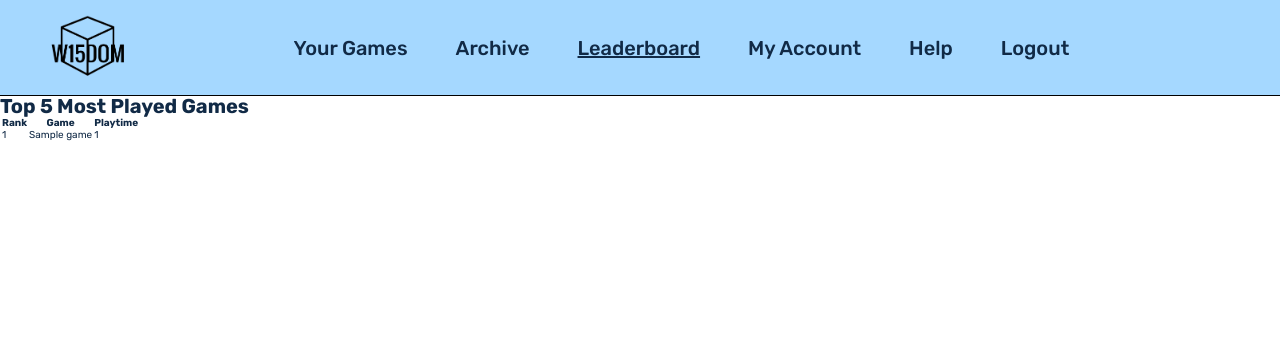
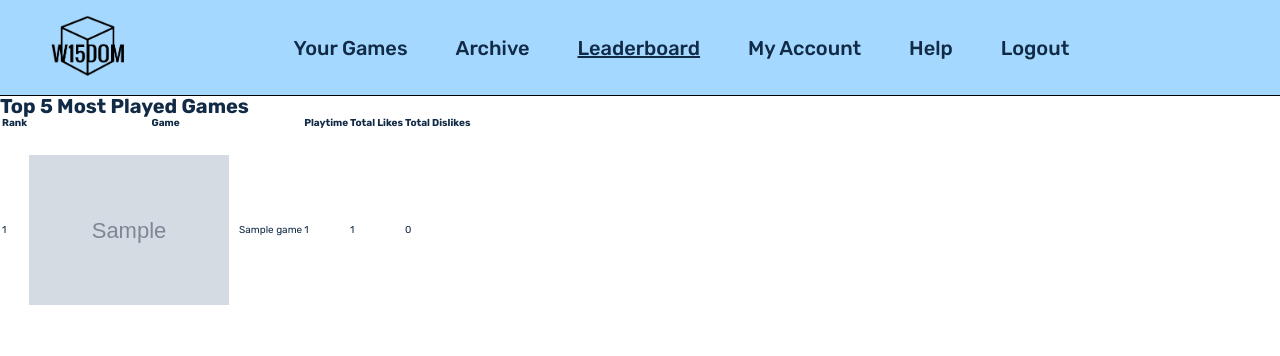
Before and after one commit to RyanSeidel/W15DOM, a Flask app: page /leaderboard in a window 1280 px wide. Shown: the top 356 px of the page. Run offline with Flask 3, Linux system fonts and the light colour scheme; a user stored in the database is signed in; tables that the repository leaves empty hold one stand-in row (values such as "Sample post"); grey boxes marked "Sample" are stand-in pictures; parts of the project's set-up code (start-up, migrations or seed data) failed here and were passed over; some libraries are stand-ins or nearby versions.

Commit message:
leader/edit
2/3 updated the leaderboard
trying to fix changes to edit but it wont work

```diff
--- a/website/static/css/style.css
+++ b/website/static/css/style.css
@@ -36,7 +36,7 @@
   position: relative;
   display: inline-block;
   text-decoration: none;
-  color: #112A46;
+  color: #112a46;
   font-weight: 500;
   font-size: 1.8rem;
   transition: all 0.3s;
@@ -57,25 +57,23 @@
   opacity: 1; /* Show the bullet on hover */
 }
 
-
 .main-nav-link:hover,
 .main-nav-link:active {
   text-decoration: underline;
   color: #fff;
 }
 
-
 .main-nav-link.nav-cta:link,
 .main-nav-link.nav-cta:visited {
   padding: 1.2rem 2.4rem;
   border-radius: 9px;
   color: #fff;
-  background-color: #112A46;
+  background-color: #112a46;
 }
 
 .main-nav-link.nav-cta:hover,
 .main-nav-link.nav-cta:active {
-  background-color: #112A46;
+  background-color: #112a46;
 }
 
 /**************************/
@@ -104,31 +102,29 @@
   margin-bottom: 6.4rem;
 }
 
-
 /**************************/
 /* Register SECTION */
 /**************************/
-.section-sign-up{
+.section-sign-up {
   padding: 4.8rem 0 12.8rem;
 }
 
-.sign{
+.sign {
   padding: 4.8rem;
   display: flex;
   flex-direction: column;
   align-items: center;
   justify-content: center;
   text-align: center;
-
 }
 
-.sign-text-box{
+.sign-text-box {
   padding: 9.6rem;
   background-color: #b097fc66;
   box-shadow: 0 2px 2px rgba(0, 0, 0, 0.15);
   border-radius: 12px;
 }
-.sign-form{
+.sign-form {
   display: grid;
   grid-template-columns: 1fr;
   column-gap: 3.2rem;
@@ -160,8 +156,7 @@
   color: #aaa;
 }
 
-.last-input
-{
+.last-input {
   margin-bottom: 2.4rem;
 }
 
@@ -174,24 +169,24 @@
 /* Login SECTION */
 /**************************/
 
-.section-login{
+.section-login {
   background-color: #a5d8ff;
   height: 100vh;
 }
 
-.sign{
+.sign {
   display: flex;
   justify-content: center;
   align-content: center;
 }
 
-.grid-cols-2{
+.grid-cols-2 {
   display: grid;
   grid-template-columns: 1fr 1fr;
   grid-gap: 10px;
 }
 
-.btn-back{
+.btn-back {
   background-color: #fff;
 }
 
@@ -218,7 +213,7 @@
   position: relative;
   display: inline-block;
   text-decoration: none;
-  color: #112A46;
+  color: #112a46;
   font-weight: 500;
   font-size: 2rem;
   transition: all 0.3s;
@@ -268,7 +263,6 @@
   align-items: flex-start; /* added */
 }
 
-
 .game-list {
   border: 2px solid #333;
   padding: 2rem;
@@ -276,7 +270,6 @@
   display: block; /* added */
   font-size: 1.4rem;
 }
-
 
 @media only screen and (min-width: 768px) {
   .game-list {
@@ -300,7 +293,7 @@
 }
 
 .game p {
-  margin-bottom: 0.50rem;
+  margin-bottom: 0.5rem;
 }
 
 .game p:last-child {
@@ -334,12 +327,11 @@
   text-align: center;
 }
 
-
 /**************************/
 /* Account Page */
 /**************************/
 
-.account{
+.account {
   padding: 4.8rem;
   display: flex;
   flex-direction: column;
@@ -348,7 +340,10 @@
   text-align: left;
 }
 
-.account p, .account h1, .account form, .account a {
+.account p,
+.account h1,
+.account form,
+.account a {
   margin-bottom: 1rem;
 }
 
@@ -356,24 +351,45 @@
 /* Archive Page */
 /**************************/
 
-.Game-title{
+.Game-title {
   padding: 4.8rem;
   justify-content: center;
   text-align: center;
   font-size: 1.8rem;
 }
 
-.archive{
+.archive {
   padding: 2.4rem 2.4rem;
 }
 
 #game-form label {
-    font-size: 20px; /* Adjust the font size as needed */
+  font-size: 20px; /* Adjust the font size as needed */
 }
 
 #game-form input[type="text"],
 #game-form input[type="checkbox"] {
-    width: 20rem; /* Adjust the width as needed */
-    height: 3rem; /* Adjust the height as needed */
-    font-size: 1.6rem; /* Adjust the font size as needed */
-  }
+  width: 20rem; /* Adjust the width as needed */
+  height: 3rem; /* Adjust the height as needed */
+  font-size: 1.6rem; /* Adjust the font size as needed */
+}
+
+.game-info {
+  display: flex;
+  align-items: center;
+}
+
+.game-name {
+  margin-left: 10px;
+}
+
+.game-image-container {
+  width: 200px; /* Set the width of the container */
+  height: 200px; /* Set the height of the container */
+  overflow: hidden; /* Hide any overflowing content */
+}
+
+.game-image {
+  width: 100%;
+  height: 100%;
+  object-fit: contain;
+}
--- a/website/static/vgarchive.js
+++ b/website/static/vgarchive.js
@@ -3,43 +3,43 @@ $(document).ready(function () {
   function updateGame(game_id, name, genre, console, completed, recommend) {
     $.ajax({
       url: "/update_game/" + game_id,
-      type: "PUT",
-      contentType: "application/json",
-      data: JSON.stringify({
+      type: "POST",
+      data: {
         name: name,
         genre: genre,
         console: console,
-        completed: completed,
-        recommend: recommend,
-      }),
+        completed: completed ? 1 : 0, // Convert boolean to integer
+        recommend: recommend ? 1 : 0, // Convert boolean to integer
+      },
       success: function (response) {
         if (response.success) {
+          var completedCell = $(
+            "#game-table tr[data-id='" + game_id + "'] td:nth-child(5)"
+          );
+          var recommendCell = $(
+            "#game-table tr[data-id='" + game_id + "'] td:nth-child(6)"
+          );
+          completedCell.text(completed ? "Yes" : "No");
+          recommendCell.text(recommend ? "Yes" : "No");
+
+          var editButton = $(
+            "#game-table tr[data-id='" + game_id + "'] button.edit"
+          );
+          editButton.attr("data-completed", completed);
+          editButton.attr("data-recommend", recommend);
+        } else {
+          window.console.log("Error updating game");
+        }
+      },
+      error: function (xhr, status, error) {
+        console.log(error);
+      },
+      complete: function () {
         updateTable();
-        } else {
-          console.log("Error updating game");
-        }
       },
     });
   }
 
-  function deleteGame(game_id) {
-    // Delete the game from the server
-    $.ajax({
-      url: "/delete_game/" + game_id,
-      type: "DELETE",
-      success: function (response) {
-        if (response.success) {
-          // Remove the deleted game from the HTML table
-          $("#game-table tr[data-id='" + game_id + "']").remove();
-        } else {
-          console.log("Error deleting game");
-        }
-      },
-      error: function (xhr, status, error) {
-        console.log(xhr.responseText);
-      }
-    });
-  }
   // Function to update the table with the current game collection
   function updateTable() {
     // Fetch games from the server
@@ -70,8 +70,12 @@ $(document).ready(function () {
           $("<td>").text(game.name).appendTo(row);
           $("<td>").text(game.genre).appendTo(row);
           $("<td>").text(game.console).appendTo(row);
-            $("<td>").text(game.completed ? "Yes" : "No").appendTo(row);
-            $("<td>").text(game.recommend ? "Yes" : "No").appendTo(row);
+          $("<td>")
+            .text(game.completed ? "Yes" : "No")
+            .appendTo(row);
+          $("<td>")
+            .text(game.recommend ? "Yes" : "No")
+            .appendTo(row);
 
           // Create the Edit and Delete buttons
           var buttonGroup = $("<td>").appendTo(row);
@@ -93,9 +97,6 @@ $(document).ready(function () {
 
         // Replace the old table with the new one
         $("#game-table").replaceWith(table);
-
-
-
       },
     });
   }
@@ -106,20 +107,22 @@ $(document).ready(function () {
     $("<p>").text(message).appendTo(box).addClass("dialog-text");
     box.dialog({
       modal: true,
-        buttons: callback ? {
-          "Yes": function() {
+      buttons: callback
+        ? {
+            Yes: function () {
               $(this).dialog("close");
               callback("yes");
             },
-          "No": function() {
+            No: function () {
               $(this).dialog("close");
               callback("no");
             },
-        } : {
-          "OK": function() {
+          }
+        : {
+            OK: function () {
               $(this).dialog("close");
-          }
-        }
+            },
+          },
     });
   }
 
@@ -128,11 +131,11 @@ $(document).ready(function () {
     var completed = $(this).attr("data-completed");
     var recommend = $(this).attr("data-recommend");
 
-      showDialogBox("Is the game completed?", function(response1) {
+    showDialogBox("Is the game completed?", function (response1) {
       if (response1 === "yes" || response1 === "no") {
-          showDialogBox("Would you recommend this game?", function(response2) {
+        showDialogBox("Would you recommend this game?", function (response2) {
           if (response2 === "yes" || response2 === "no") {
-              updateGame(game_id, null, null, null, response1 === "yes", response2 === "yes");
+            updateGame(game_id, response1 === "yes", response2 === "yes");
           }
         });
       }
@@ -152,16 +155,19 @@ $(document).ready(function () {
         if (game.platform && game.platform.toLowerCase() === "steam") {
           showDialogBox("You cannot delete a Steam game.", null);
         } else {
-            showDialogBox("Are you sure you want to delete this game?", function(response) {
+          showDialogBox(
+            "Are you sure you want to delete this game?",
+            function (response) {
               if (response === "yes") {
                 deleteGame(game_id);
               }
-            });
+            }
+          );
         }
       },
       error: function (xhr, status, error) {
         console.log(xhr.responseText);
-        }
+      },
     });
   });
 
@@ -208,15 +214,10 @@ $(document).ready(function () {
           alert("Error adding game: " + response.error);
         }
       },
-          error: function(xhr, status, error) {
+      error: function (xhr, status, error) {
         window.console.log("Error adding game: " + error);
         alert("Error adding game: " + error);
-          }
-        });
-
-
-
-
-
+      },
     });
   });
+});
--- a/website/templates/leaderboard.html
+++ b/website/templates/leaderboard.html
@@ -1,12 +1,13 @@
-{% extends 'base.html' %}
-
-{% block title %}Leaderboard{% endblock %}
-
-{% block content %}
-  <header class="header ">
+{% extends 'base.html' %} {% block title %}Leaderboard{% endblock %} {% block
+content %}
+<header class="header">
   <div class="logo-container">
     <a href="#">
-        <img class="logo" alt="W15DOM logo" src="{{ url_for('static', filename='images/w15domlogo.png') }}" />
+      <img
+        class="logo"
+        alt="W15DOM logo"
+        src="{{ url_for('static', filename='images/w15domlogo.png') }}"
+      />
     </a>
   </div>
 
@@ -31,17 +32,31 @@
         <th>Rank</th>
         <th>Game</th>
         <th>Playtime</th>
+        <th>Total Likes</th>
+        <th>Total Dislikes</th>
       </tr>
     </thead>
     <tbody>
-        {% for game in top_games %}
+      {% for game in games %}
       <tr>
         <td>{{ loop.index }}</td>
-            <td>{{ game.name }}</td>
+        <td class="game-info">
+          <div class="game-image-container">
+            <img
+              src="{{ game.game_image_url }}"
+              alt="{{ game.game_name }} image"
+              class="game-image"
+            />
+          </div>
+          <div class="game-name">{{ game.game_name }}</div>
+        </td>
         <td>{{ game.total_playtime }}</td>
+        <td>{{ game.total_likes }}</td>
+        <td>{{ game.total_dislikes }}</td>
       </tr>
       {% endfor %}
     </tbody>
   </table>
 </main>
+
 {% endblock %}
--- a/website/views.py
+++ b/website/views.py
@@ -2,7 +2,7 @@ from flask import Blueprint, render_template, request, session, flash, redirect,
 from flask_login import login_required, current_user
 from website.model import Game, UserGame, Platform, db, userinfo
 from .forms import SearchForm
-from sqlalchemy import func, desc
+from sqlalchemy import func, desc, case
 from website.steam import steam_api, api_key, get_owned_games
 import difflib
 
@@ -128,16 +128,27 @@ def update_game(game_id):
         flash('You do not have permission to update this game', category='error')
         return redirect(url_for('views.archive'))
 
-    # Update the game with the new data
-    game.completed = 'completed' in request.form
-    game.recommend = 'recommend' in request.form
+    # Update the game with the new data for the current user's game
+    user_game = UserGame.query.filter_by(user_id=current_user.id, game_id=game_id).first()
+    if not user_game:
+        flash('You do not have this game in your collection', category='error')
+        return redirect(url_for('views.archive'))
 
-    # Save the updated game to the database
-    db.session.commit()
+    user_game.completed = bool(int(request.form.get('completed', 0)))
+    user_game.recommend = bool(int(request.form.get('recommend', 0)))
+
+    # Save the updated user game to the database
+    try:
+        db.session.commit()
+    except Exception as e:
+        flash('Failed to update game: ' + str(e), category='error')
+        return redirect(url_for('views.archive'))
 
     # Redirect to the archive page
     flash('Game updated successfully', category='success')
     return redirect(url_for('views.archive'))
+
+
 
 
 # Route for the games page
@@ -216,16 +227,31 @@ def help():
 @views.route('/leaderboard')
 @login_required
 def leaderboard():
-    # Query the database for the top 5 games played by all users
-    top_games = db.session.query(Game.name, func.sum(UserGame.playtime).label('total_playtime')) \
-        .join(UserGame, Game.id == UserGame.game_id) \
-        .group_by(Game.id) \
-        .order_by(desc('total_playtime')) \
-        .limit(5) \
-        .all()
+    games = (db.session.query(Game.name.label('game_name'),
+                          Game.image_url.label('game_image_url'),
+                          func.sum(UserGame.playtime).label('total_playtime'),
+                          func.count(case((LikeDislike.recommend == True, 1), else_=None)).label('total_likes'),
+                          func.count(case((LikeDislike.recommend == False, 1), else_=None)).label('total_dislikes'))
+         .join(UserGame)
+         .outerjoin(LikeDislike)
+         .group_by(Game.id)
+         .order_by(desc('total_playtime'))
+         .limit(5)
+         .all())
 
-    # Render the leaderboard template with the top games data
-    return render_template('leaderboard.html', top_games=top_games)
+    return render_template('leaderboard.html', games=games, current_user=current_user)
+
+class LikeDislike(db.Model):
+    __tablename__ = 'like_dislike'
+
+    id = db.Column(db.Integer, primary_key=True)
+    user_id = db.Column(db.Integer, db.ForeignKey('userinfo.id'), nullable=False)
+    game_id = db.Column(db.Integer, db.ForeignKey('game.id', ondelete='CASCADE'), nullable=False)
+    recommend = db.Column(db.Boolean, nullable=False)
+
+    __table_args__ = (
+        db.UniqueConstraint('user_id', 'game_id', name='unique_user_game_like_dislike'),
+    )
 
 
 @views.route('/account')
```
Lines whose indentation alone changed are shown as unchanged.
